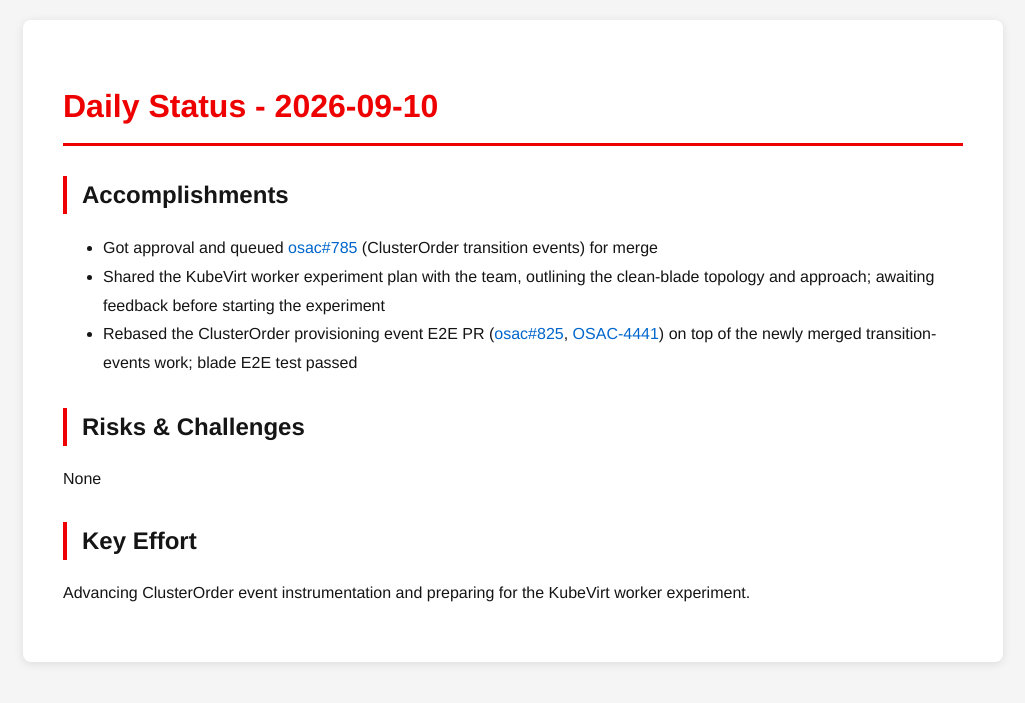
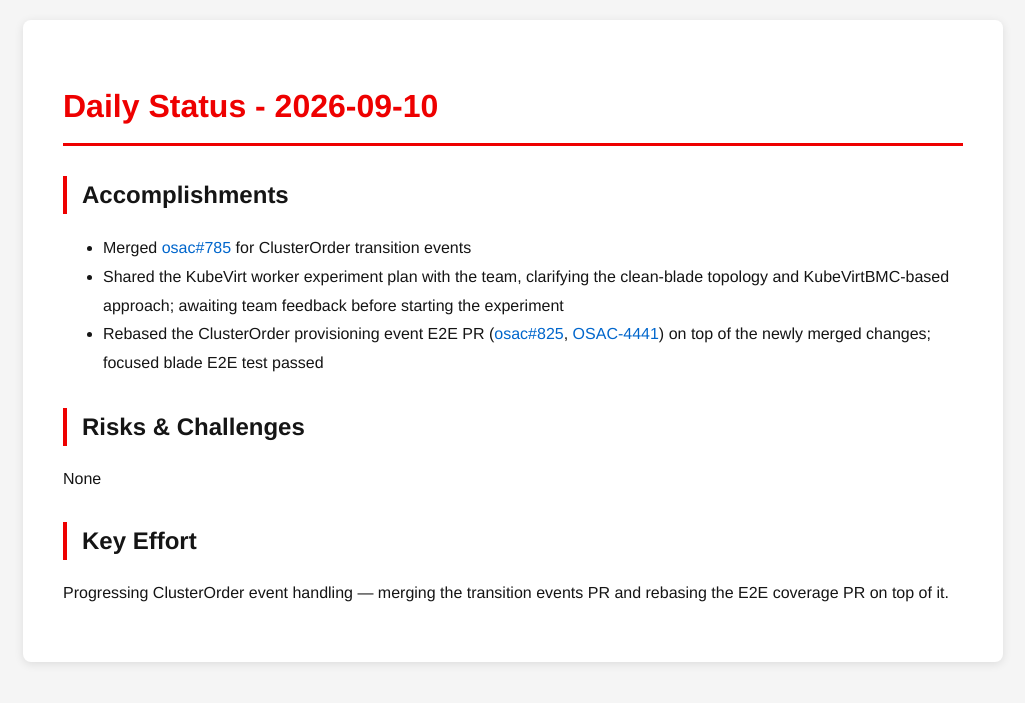
Before and after one commit to tzvatot/daily-status, a Jekyll site: the page built from 2026-09-10.md, in a window 1280 px wide. Shown: the top 703 px of the page, without its empty margins (127-1152 px from the left). Built offline with Jekyll 4.4.1, drawn with Linux system fonts in a browser that asks for light colours.

Commit message:
Daily status update - 2026-09-10

```diff
--- a/2026-09-10.md
+++ b/2026-09-10.md
@@ -7,12 +7,12 @@
 # Daily Status - 2026-09-10
 
 ## Accomplishments
-- Got approval and queued [osac#785](https://github.com/osac-project/osac/pull/785) (ClusterOrder transition events) for merge
-- Shared the KubeVirt worker experiment plan with the team, outlining the clean-blade topology and approach; awaiting feedback before starting the experiment
-- Rebased the ClusterOrder provisioning event E2E PR ([osac#825](https://github.com/osac-project/osac/pull/825), [OSAC-4441](https://redhat.atlassian.net/browse/OSAC-4441)) on top of the newly merged transition-events work; blade E2E test passed
+- Merged [osac#785](https://github.com/osac-project/osac/pull/785) for ClusterOrder transition events
+- Shared the KubeVirt worker experiment plan with the team, clarifying the clean-blade topology and KubeVirtBMC-based approach; awaiting team feedback before starting the experiment
+- Rebased the ClusterOrder provisioning event E2E PR ([osac#825](https://github.com/osac-project/osac/pull/825), [OSAC-4441](https://redhat.atlassian.net/browse/OSAC-4441)) on top of the newly merged changes; focused blade E2E test passed
 
 ## Risks & Challenges
 None
 
 ## Key Effort
-Advancing ClusterOrder event instrumentation and preparing for the KubeVirt worker experiment.
+Progressing ClusterOrder event handling — merging the transition events PR and rebasing the E2E coverage PR on top of it.
```
